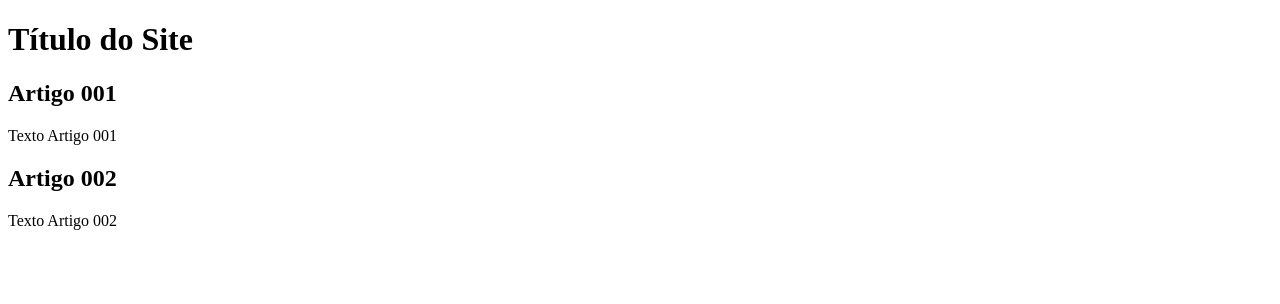
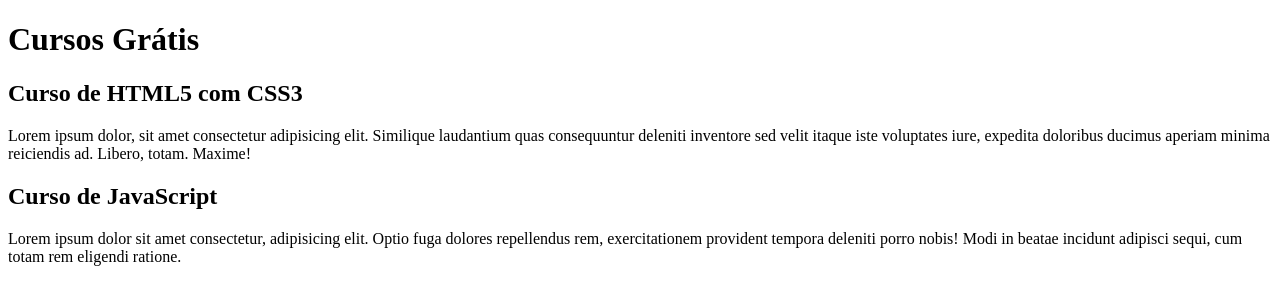
Before and after one commit to robertogoes/projeto-site, a plain HTML site: page index.html in a window 1280 px wide. Drawn offline with Linux system fonts and the light colour scheme.

Commit message:
comecei a escrever o conteúdo

```diff
--- a/index.html
+++ b/index.html
@@ -9,15 +9,15 @@
 <body>
     <main>
         <header>
-            <h1>Título do Site</h1>
+            <h1>Cursos Grátis</h1>
         </header>
         <article>
-            <h2>Artigo 001</h2>
-            <p>Texto Artigo 001</p>
+            <h2>Curso de HTML5 com CSS3</h2>
+            <p>Lorem ipsum dolor, sit amet consectetur adipisicing elit. Similique laudantium quas consequuntur deleniti inventore sed velit itaque iste voluptates iure, expedita doloribus ducimus aperiam minima reiciendis ad. Libero, totam. Maxime!</p>
         </article>
         <article>
-            <h2>Artigo 002</h2>
-            <p>Texto Artigo 002</p>
+            <h2>Curso de JavaScript</h2>
+            <p>Lorem ipsum dolor sit amet consectetur, adipisicing elit. Optio fuga dolores repellendus rem, exercitationem provident tempora deleniti porro nobis! Modi in beatae incidunt adipisci sequi, cum totam rem eligendi ratione.</p>
         </article>
     </main>
 
```
